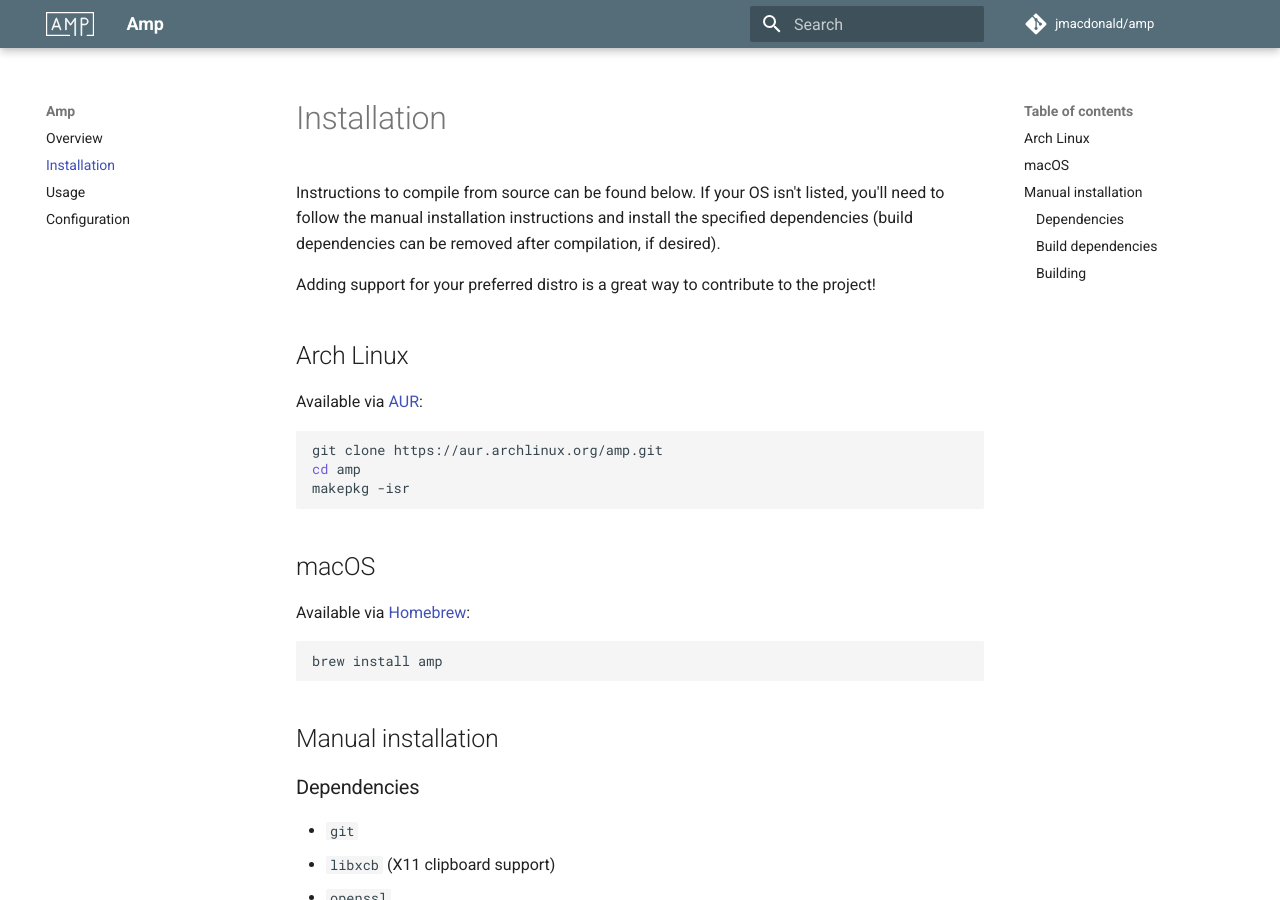
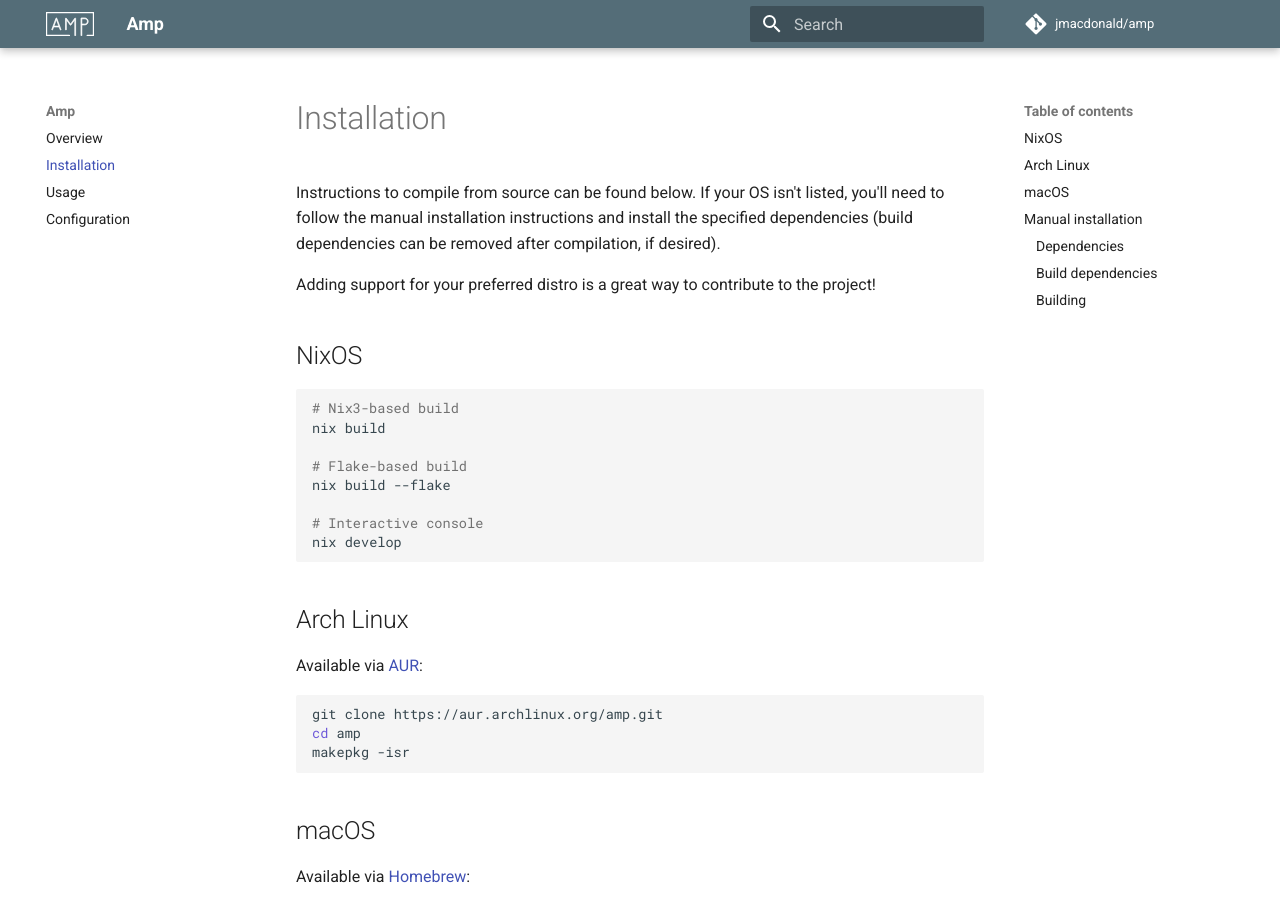
Before and after one commit to jmacdonald/amp, an MkDocs documentation site: the page built from documentation/pages/installation.md, in a window 1280 px wide and 900 px high. Built offline with MkDocs 1.6.1 and Material for MkDocs 9.7.7, drawn with Linux system fonts in a browser that asks for light colours; comment, search, counter and statistics services are not loaded; old or Windows-style settings are respelled for this version of MkDocs.

Commit message:
Initial Nix configuration

````diff
--- a/documentation/pages/installation.md
+++ b/documentation/pages/installation.md
@@ -7,6 +7,19 @@ if desired).
 
 Adding support for your preferred distro is a great way to contribute to the
 project!
+
+## NixOS
+
+```bash
+# Nix3-based build
+nix build
+
+# Flake-based build
+nix build --flake
+
+# Interactive console
+nix develop
+```
 
 ## Arch Linux
 
````
Also changed, not shown: 4 other files.
